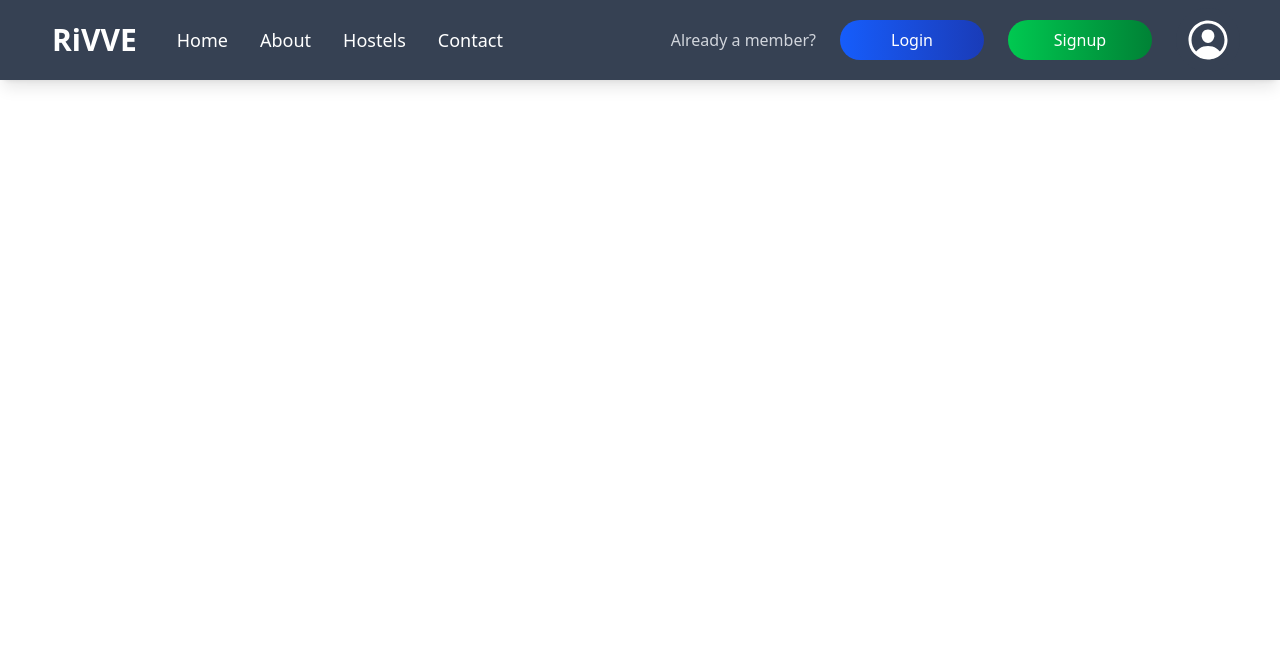
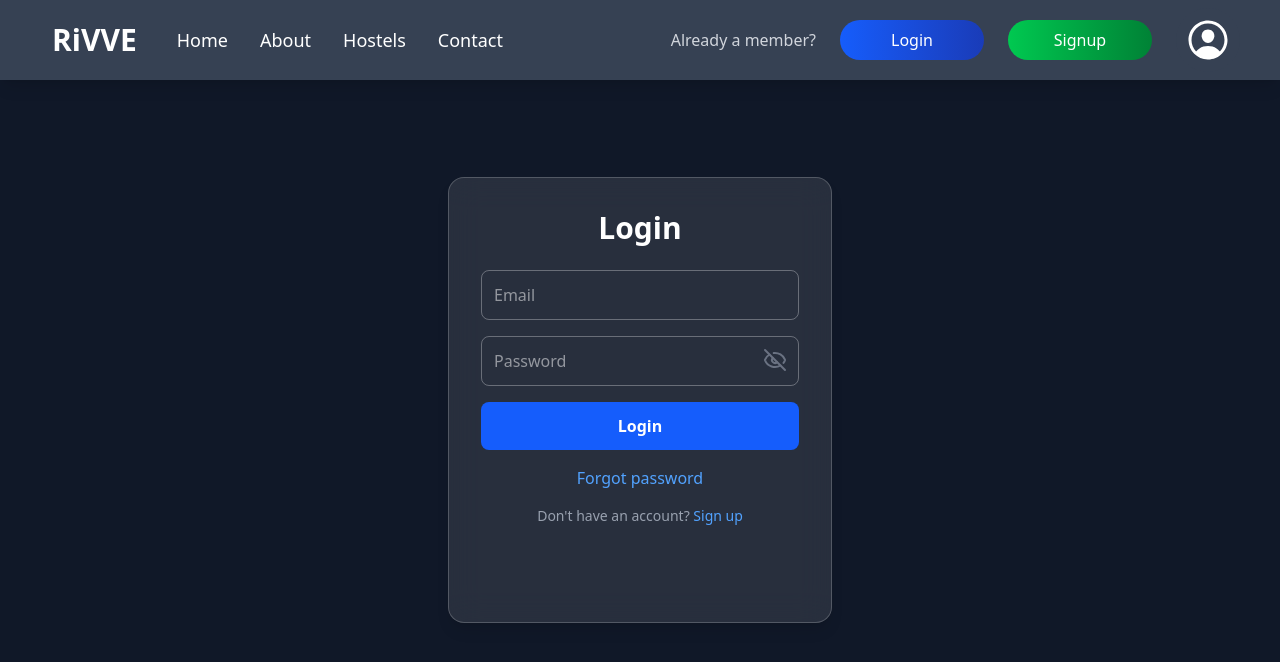
Before and after one commit to InukaSilv/SDGP-Frontend, a React (Vite) app in the folder RiVVe/: page /login in a window 1280 px wide. Shown: the top 662 px of the page. Built offline with nearby package versions, Linux system fonts and the light colour scheme; no server answers.

Commit message:
login and signup
google auth implemented to login and signup

```diff
--- a/RiVVe/package.json
+++ b/RiVVe/package.json
@@ -18,6 +18,7 @@
     "@tailwindcss/vite": "^4.0.0",
     "bootstrap": "^5.3.3",
     "jwt-decode": "^4.0.0",
+    "lucide-react": "^0.474.0",
     "motion": "^12.0.6",
     "react": "^18.3.1",
     "react-bootstrap": "^2.10.8",
--- a/RiVVe/src/components/forms/Signupform.tsx
+++ b/RiVVe/src/components/forms/Signupform.tsx
@@ -1,8 +1,9 @@
 import { ChangeEvent, useState } from "react";
-import { Link, Navigate } from "react-router-dom";
+import { Link } from "react-router-dom";
 import { GoogleOAuthProvider, GoogleLogin } from "@react-oauth/google";
 import { jwtDecode } from "jwt-decode";
 import { useNavigate } from "react-router-dom";
+import { EyeOff, Eye } from "lucide-react";
 
 interface FormData {
   fname: string;
@@ -29,10 +30,22 @@ function Signupform() {
     confirmpassword: "",
   });
   const [passwordMismatch, setpassWordMismatch] = useState<string>("");
+  const [passwordError, setPasswordError] = useState<string>("");
 
   const handleInput = (e: ChangeEvent<HTMLInputElement>) => {
     const { id, value } = e.target;
     setFormData((record) => ({ ...record, [id]: value }));
+
+    if (id === "password") {
+      const passpattern = /^[A-Za-z0-9@#$%^&+=*!()-_]*$/;
+      if (!passpattern.test(value)) {
+        setPasswordError(
+          "Password can only contain letters, numbers, and special characters (@#$%^&+=*!()-_)"
+        );
+      } else {
+        setPasswordError("");
+      }
+    }
 
     if (id === "confirmpassword") {
       if (formData.password !== value) {
@@ -136,9 +149,10 @@ function Signupform() {
               className="absolute right-3 top-3 text-gray-500 hover:text-gray-700"
               onClick={() => setShowpass(!showpass)}
             >
-              {showpass ? "👁️" : "👁️‍🗨️"}
+              {showpass ? <Eye /> : <EyeOff />}
             </button>
           </div>
+          <p className="text-red-600 mt-1">{passwordError}</p>
         </div>
 
         <div>
@@ -158,7 +172,7 @@ function Signupform() {
               className="absolute right-3 top-3 text-gray-500 hover:text-gray-700"
               onClick={() => setShowpass2(!showpass2)}
             >
-              {showpass2 ? "👁️" : "👁️‍🗨️"}
+              {showpass2 ? <Eye /> : <EyeOff />}
             </button>
           </div>
           {passwordMismatch && (
@@ -180,7 +194,10 @@ function Signupform() {
           </p>
         </div>
         <p>
-          Already have an account ? <Link to="/login">Login</Link>
+          Already have an account ?{" "}
+          <Link to="/login" className="text-blue-600 hover:underline">
+            Login
+          </Link>
         </p>
         <button
           className="w-full bg-blue-600 text-white py-3 rounded-lg font-semibold hover:bg-blue-700 transition"
--- a/RiVVe/src/components/navbar/Navbar.tsx
+++ b/RiVVe/src/components/navbar/Navbar.tsx
@@ -48,7 +48,7 @@ function Navbar() {
       <div className="flex items-center space-x-3 sm:ml-7 md:space-x-6">
         <p className="hidden md:block text-gray-300">Already a member?</p>
         <button className="w-20 sm:w-32 md:w-36 bg-gradient-to-r from-blue-600 to-blue-800 px-4 md:py-2 sm:px-5 py-2 rounded-full text-white font-medium hover:scale-105 cursor-pointer transition">
-          Login
+          <Link to="/login"> Login </Link>
         </button>
         <button className="w-20 sm:w-32 md:w-36 bg-gradient-to-r from-green-500 to-green-700 px-4 md:py-2 sm:px-5 py-2 rounded-full text-white font-medium hover:scale-105 cursor-pointer transition">
           <Link to="/Signup1"> Signup </Link>
--- a/RiVVe/src/pages/Login.tsx
+++ b/RiVVe/src/pages/Login.tsx
@@ -1,10 +1,101 @@
+import { useState, ChangeEvent } from "react";
 import Navbar from "../components/navbar/navbar";
+import { EyeOff, Eye } from "lucide-react";
+import { GoogleOAuthProvider, GoogleLogin } from "@react-oauth/google";
+import { jwtDecode } from "jwt-decode";
+import { Link, useNavigate } from "react-router-dom";
+
+interface FormData {
+  email: string;
+  password: string;
+}
 
 function Login() {
+  const CLIENT_ID = import.meta.env.VITE_GOOGLE_CLIENT_ID;
+  const navigate = useNavigate();
+  const [showpass, setShowPass] = useState<boolean>(false);
+  const [formData, setFormData] = useState<FormData>({
+    email: "",
+    password: "",
+  });
+
+  const handleInput = (e: ChangeEvent<HTMLInputElement>) => {
+    const { id, value } = e.target;
+    setFormData((record) => ({ ...record, [id]: value }));
+  };
+
   return (
     <>
       <Navbar />
+      <section className="flex items-center justify-center min-h-screen bg-gray-900">
+        <div className="bg-white/10 backdrop-blur-lg p-8 rounded-2xl shadow-lg w-96 border border-white/20 hover:scale-110 transition-transform">
+          <h1 className="text-3xl font-bold text-white mb-6 text-center">
+            Login
+          </h1>
+          <form className="flex flex-col gap-4">
+            <input
+              type="text"
+              id="email"
+              onChange={handleInput}
+              placeholder="Email"
+              className="border border-white/30 bg-transparent text-white p-3 rounded-lg focus:ring-2 focus:ring-blue-500 transition-all"
+            />
+            <div className="relative">
+              <input
+                type={showpass ? "text" : "password"}
+                id="password"
+                value={formData.password}
+                onChange={handleInput}
+                placeholder="Password"
+                className="w-full border border-white/30 bg-transparent text-white p-3 rounded-lg focus:ring-2 focus:ring-blue-500 transition-all pr-10"
+              />
+              <button
+                type="button"
+                className="absolute right-3 top-3 text-gray-500 hover:text-gray-700 hover:cursor-pointer"
+                onClick={() => setShowPass(!showpass)}
+              >
+                {showpass ? <Eye /> : <EyeOff />}
+              </button>
+            </div>
+
+            <button
+              type="submit"
+              className="w-full bg-blue-600 text-white py-3 rounded-lg font-semibold hover:bg-blue-700 transition-all hover:shadow-blue-500/50 hover:shadow-lg hover:cursor-pointer"
+            >
+              Login
+            </button>
+            <p className="text-blue-400 hover:underline cursor-pointer text-center">
+              Forgot password
+            </p>
+          </form>
+          <p className="text-gray-400 text-sm mt-4 text-center">
+            Don't have an account?{" "}
+            <Link to="/Signup1" className="text-blue-400 hover:underline">
+              Sign up
+            </Link>
+          </p>
+
+          <div className="mt-6 flex justify-center hover:scale-105">
+            <GoogleOAuthProvider clientId={CLIENT_ID}>
+              <GoogleLogin
+                onSuccess={(credentialResponse) => {
+                  console.log("Credential Response:", credentialResponse);
+                  if (credentialResponse.credential) {
+                    const decoded = jwtDecode(credentialResponse.credential);
+                    console.log("Decoded Token:", decoded);
+                    navigate("/user");
+                  } else {
+                    console.error("No credential received");
+                  }
+                }}
+                onError={() => console.log("Login failed")}
+              />
+            </GoogleOAuthProvider>
+          </div>
+        </div>
+      </section>
     </>
   );
 }
+
 export default Login;
--- a/RiVVe/src/pages/Signup2.tsx
+++ b/RiVVe/src/pages/Signup2.tsx
@@ -4,14 +4,14 @@ import Signupform from "../components/forms/Signupform";
 
 function Signup2() {
   const location = useLocation();
-
+  const navigate = useNavigate();
   const { role, id } = location.state || {};
 
   return (
     <>
       <Navbar />
       <div className="min-h-screen bg-gradient-to-br from-indigo-900 via-blue-900 to-gray-900 mt-20 flex items-center justify-center">
-        <div className="max-w-5xl mx-auto px-8 py-12 bg-white/10 backdrop-blur-lg rounded-3xl shadow-2xl">
+        <div className="max-w-5xl mx-auto px-8 py-12 bg-white/10 backdrop-blur-lg rounded-3xl shadow-2xl scale-90">
           <h1 className="text-6xl font-extrabold text-white mb-8 text-center tracking-wide">
             Welcome, {role}!
           </h1>
```
Also changed, not shown: 1 other file (tests, documents, lock files or other folders).
